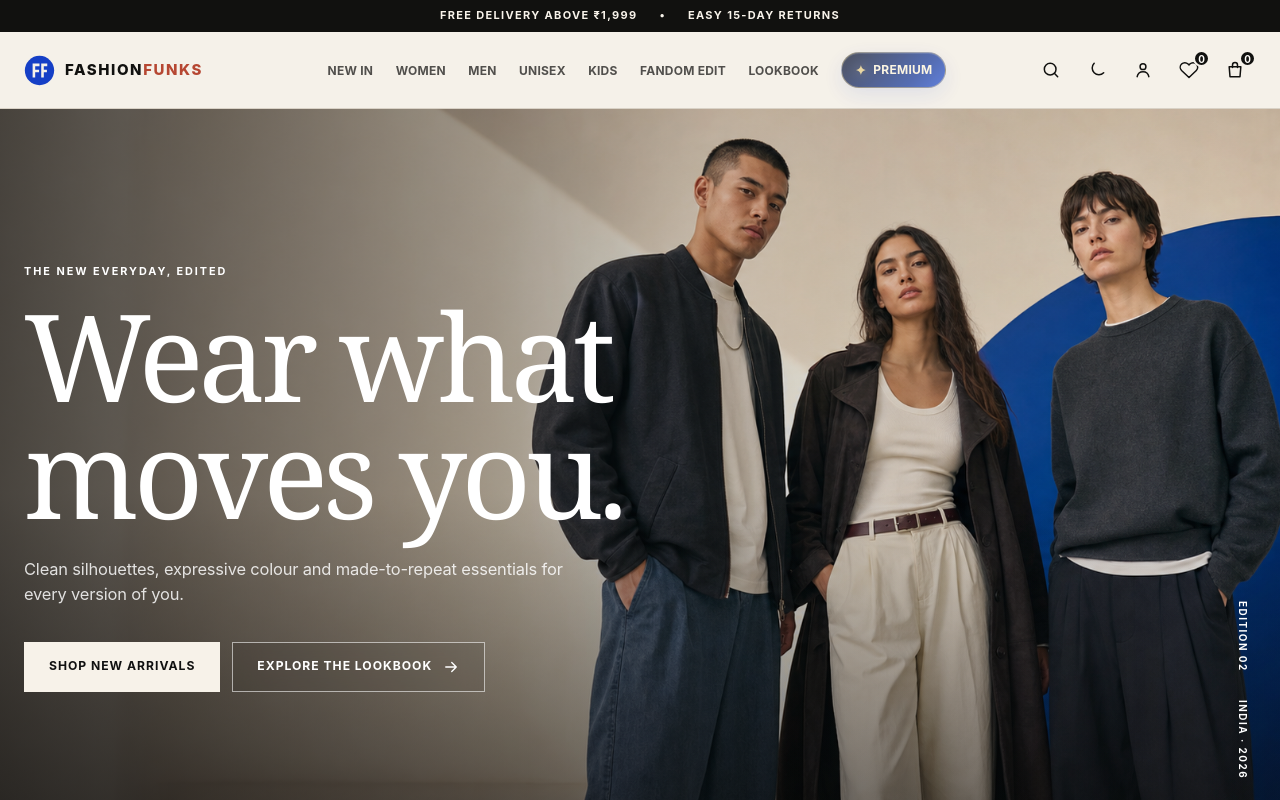
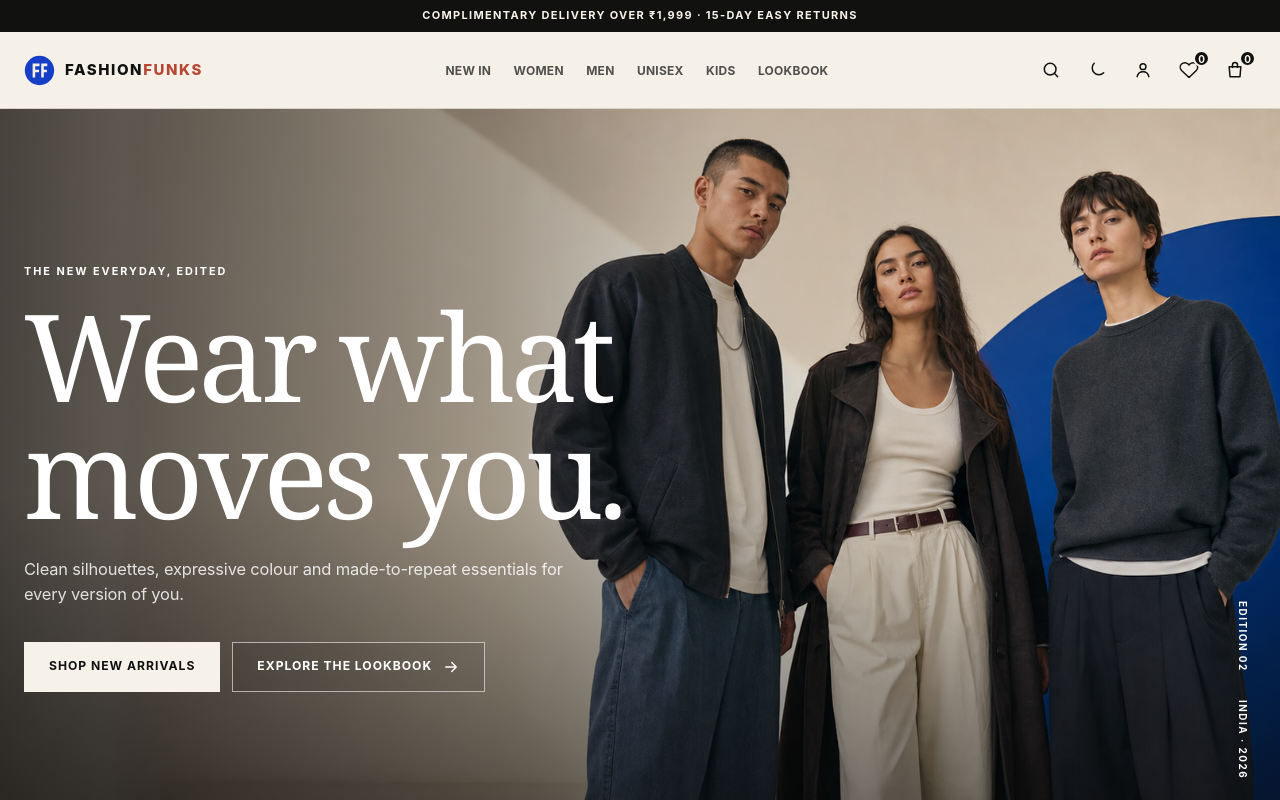
Before and after one commit to Rishikeshsanin/FashionFunks-Store, a Next.js app: page / in a window 1280 px wide. Shown: the top 800 px of the page. Built offline with nearby package versions, Linux system fonts and the light colour scheme.

Commit message:
Rebuild navigation around a cleaner commerce header

```diff
--- a/components/site-header.tsx
+++ b/components/site-header.tsx
@@ -14,9 +14,7 @@ const links = [
   { href: "/shop?category=Men", label: "Men" },
   { href: "/shop?category=Unisex", label: "Unisex" },
   { href: "/shop?category=Kids", label: "Kids" },
-  { href: "/shop?category=Fandom%20Edit", label: "Fandom Edit" },
   { href: "/lookbook", label: "Lookbook" },
-  { href: "/premium", label: "Premium", premium: true },
 ];
 
 export function SiteHeader() {
@@ -43,9 +41,7 @@ export function SiteHeader() {
   return (
     <>
       <a className="skip-link" href="#main-content">Skip to content</a>
-      <div className="announcement">
-        <span>Free delivery above ₹1,999</span><span aria-hidden="true">•</span><span>Easy 15-day returns</span>
-      </div>
+      <div className="announcement"><span>Complimentary delivery over ₹1,999 · 15-day easy returns</span></div>
       <header className="site-header">
         <div className="header-row container-wide">
           <button ref={menuButtonRef} className="header-menu" type="button" aria-label={menuOpen ? "Close menu" : "Open menu"} aria-expanded={menuOpen} aria-controls="mobile-navigation" onClick={() => setMenuOpen((value) => !value)}>
@@ -55,10 +51,10 @@ export function SiteHeader() {
           <nav className="primary-nav" aria-label="Primary navigation">
             {links.map((link) => {
               const activeCategory = searchParams.get("category");
-              const active = link.href === "/lookbook" || link.href === "/premium"
+              const active = link.href === "/lookbook"
                 ? pathname === link.href
                 : pathname === "/shop" && (link.label === "New in" ? !activeCategory : activeCategory === link.label);
-              return <Link className={link.premium ? "nav-premium" : undefined} key={link.label} href={link.href} aria-current={active ? "page" : undefined}>{link.premium && <i aria-hidden="true">✦</i>}<span>{link.label}</span></Link>;
+              return <Link key={link.label} href={link.href} aria-current={active ? "page" : undefined}>{link.label}</Link>;
             })}
           </nav>
           <div className="header-actions">
@@ -66,22 +62,21 @@ export function SiteHeader() {
             <button className="header-action theme-toggle" type="button" aria-label={`Use ${theme === "light" ? "dark" : "light"} theme`} onClick={toggleTheme}>
               {theme === "light" ? <MoonIcon /> : <SunIcon />}
             </button>
-            <Link className="header-action header-account" href="/login" aria-label={user ? `Account for ${user.name}` : "Profile"}>
-              <UserIcon /><span>{user?.name.split(" ")[0] ?? "Profile"}</span>
-            </Link>
+            <Link className="header-action header-account" href="/login" aria-label={user ? `Account for ${user.name}` : "Profile"}><UserIcon /><span>{user?.name.split(" ")[0] ?? "Profile"}</span></Link>
             <Link className="header-action header-badge" href="/wishlist" aria-label={`Wishlist with ${wishlist.length} items`}><HeartIcon /><span>{wishlist.length}</span></Link>
             <Link className="header-action header-badge" href="/cart" aria-label={`Shopping bag with ${cartCount} items`}><BagIcon /><span>{cartCount}</span></Link>
           </div>
         </div>
         <div id="mobile-navigation" className={`mobile-nav${menuOpen ? " mobile-nav--open" : ""}`} aria-hidden={!menuOpen} inert={!menuOpen}>
           <nav aria-label="Mobile navigation">
-            {links.map((link) => <Link className={link.premium ? "mobile-nav__premium" : undefined} key={link.label} href={link.href}><span>{link.premium && <i aria-hidden="true">✦</i>}{link.label}</span><span>↗</span></Link>)}
+            {links.map((link) => <Link key={link.label} href={link.href}><span>{link.label}</span><span>↗</span></Link>)}
+            <Link href="/shop?category=Fandom%20Edit"><span>Graphic edit</span><span>↗</span></Link>
           </nav>
           <div className="mobile-nav__utilities">
+            <button type="button" onClick={() => setSearchOpen(true)}><SearchIcon />Search the store</button>
             <Link href="/login"><UserIcon />{user ? `Hi, ${user.name}` : "Log in or create an account"}</Link>
             {user && <button type="button" onClick={logout}>Log out</button>}
-            <button type="button" onClick={() => setSearchOpen(true)}><SearchIcon />Search the store</button>
-            <button type="button" onClick={toggleTheme}>{theme === "light" ? <MoonIcon /> : <SunIcon />}{theme === "light" ? "Switch to dark mode" : "Switch to light mode"}</button>
+            <button type="button" onClick={toggleTheme}>{theme === "light" ? <MoonIcon /> : <SunIcon />}{theme === "light" ? "Dark mode" : "Light mode"}</button>
           </div>
         </div>
       </header>
```
